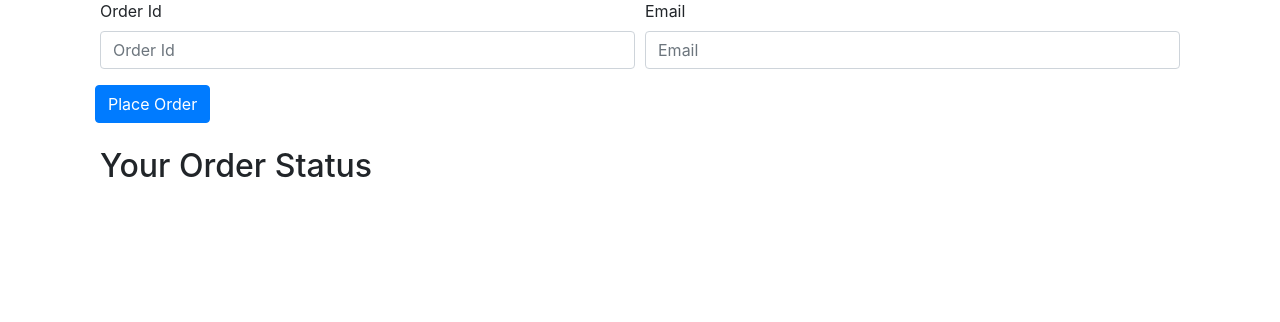
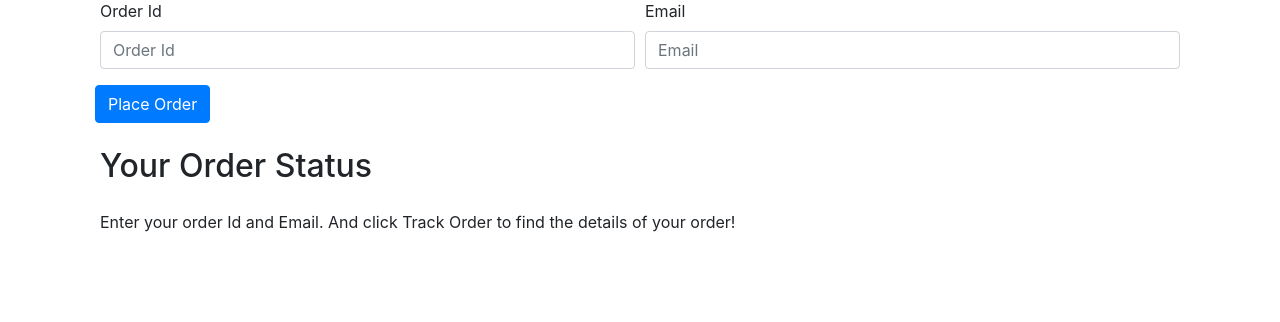
Before and after one commit to TechPertz/my-awesome-cart, a Django app: page /shop/tracker/ in a window 1280 px wide. Shown: the part 127-449 px from the top of the page. Run offline with Django 3.2, Linux system fonts and the light colour scheme; some libraries are stand-ins or nearby versions.

Commit message:
tracker page

```diff
--- a/shop/templates/shop/basic.html
+++ b/shop/templates/shop/basic.html
@@ -73,8 +73,9 @@
 
   <!-- Optional JavaScript -->
   <!-- jQuery first, then Popper.js, then Bootstrap JS -->
-  <script src="https://code.jquery.com/jquery-3.4.1.js" integrity="sha256-WpOohJOqMqqyKL9FccASB9O0KwACQJpFTUBLTYOVvVU="
-    crossorigin="anonymous"></script>
+  <script src="https://code.jquery.com/jquery-3.3.1.js"
+  integrity="sha256-2Kok7MbOyxpgUVvAk/HJ2jigOSYS2auK4Pfzbm7uH60="
+  crossorigin="anonymous"></script>
   <script src="https://cdn.jsdelivr.net/npm/popper.js@1.16.0/dist/umd/popper.min.js"
     integrity="sha384-Q6E9RHvbIyZFJoft+2mJbHaEWldlvI9IOYy5n3zV9zzTtmI3UksdQRVvoxMfooAo"
     crossorigin="anonymous"></script>
--- a/shop/templates/shop/tracker.html
+++ b/shop/templates/shop/tracker.html
@@ -14,11 +14,11 @@
         <form method="POST" action="#" id="trackerform">{% csrf_token %}
             <div class="form-row">
                 <div class="form-group col-md-6">
-                    <label for="inputname">Order Id</label>
+                    <label for="name">Order Id</label>
                     <input type="name" class="form-control" id="orderId" name="orderId" placeholder="Order Id">
                 </div>
                 <div class="form-group col-md-6">
-                    <label for="inputEmail4">Email</label>
+                    <label for="email">Email</label>
                     <input type="email" class="form-control" id="email" name="email" placeholder="Email">
                 </div>
                 <button type="submit" class="btn btn-primary">Place Order</button>
@@ -32,7 +32,8 @@
             Your Order Status
         </h2>
         <div class="my-4">
-            <ul class="list-group" id="items">
+            <ul class="list-group" id="items-group">
+                Enter your order Id and Email. And click Track Order to find the details of your order!
             </ul>
         </div>
     </div>
@@ -42,12 +43,12 @@
 
 <script>
     $('#trackerform').submit(function (event) {
-        $('#items').empty();
+        $('#items-group').empty();
         var formData = {
             'orderId': $('input[name = orderId]').val(),
             'email': $('input[name = email]').val(),
-            'csrfmiddlewaretoken': #('input[name = csrfmiddlewaretoken]').val()
-        }
+            'csrfmiddlewaretoken': $('input[name = csrfmiddlewaretoken]').val()
+        };
 
         $.ajax({
             type: 'POST',
@@ -57,11 +58,28 @@
         })
 
             .done(function (data) {
-                console.log(data)
-            })
+                data = JSON.parse(data);
+                updates = data[0];
+                if (updates.length > 0 & updates != {}) {
+                    for (i = 0; i < updates.length; i++) {
+                        let text = updates[i]['text'];
+                        let time = updates[i]['time'];
+                        mystr = `<li class="list-group-item d-flex justify-content-between align-items-center">
+                    ${text}
+                    <span class="badge badge-primary badge-pill">${time}</span>
+                </li>`
+                        $('#items-group').append(mystr)
+                    }
+                }else{
+                    mystr = `<li class="list-group-item d-flex justify-content-between align-items-center">
+                    Sorry, we are not able to fetch this order id and email. Make sure to mention ypur correct Order Id and Email.</li>`
+                    $('#items-group').append(mystr)
+                }
+
+            });
         event.preventDefault();
 
-    })
+    });
 </script>
 
 {% endblock %}
--- a/shop/views.py
+++ b/shop/views.py
@@ -35,8 +35,8 @@ def contact(request):
 
 def tracker(request):
     if request.method == "POST":
-        orderId = request.get('orderId', '')
-        email = request.get('email', '')
+        orderId = request.POST.get('orderId', '')
+        email = request.POST.get('email', '')
         try:
             order = Orders.objects.filter(order_id = orderId, email = email)
             if len(order)>0:
@@ -44,12 +44,12 @@ def tracker(request):
                 updates = []
                 for item in update:
                     updates.append({'text' : item.update_desc, 'time' : item.timestamp})
-                    response = json.dumps(updates)
-                    return HttpResponse(response)
+                    response = json.dumps([updates,order[0].items_json], default=str)
+                return HttpResponse(response)
             else:
-                pass
+                return HttpResponse('{}')
         except Exception as e:
-            pass
+            return HttpResponse('{}')
 
     return render(request, 'shop/tracker.html')
 
```
